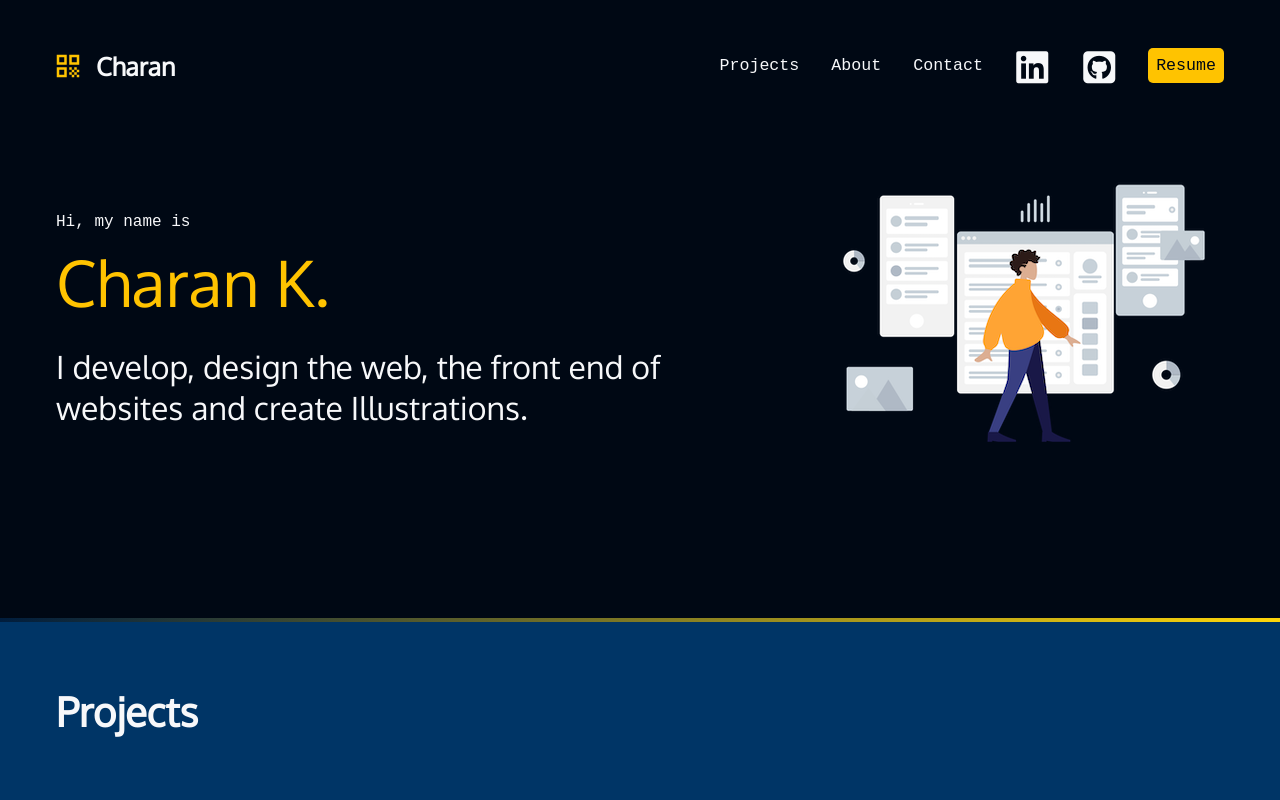
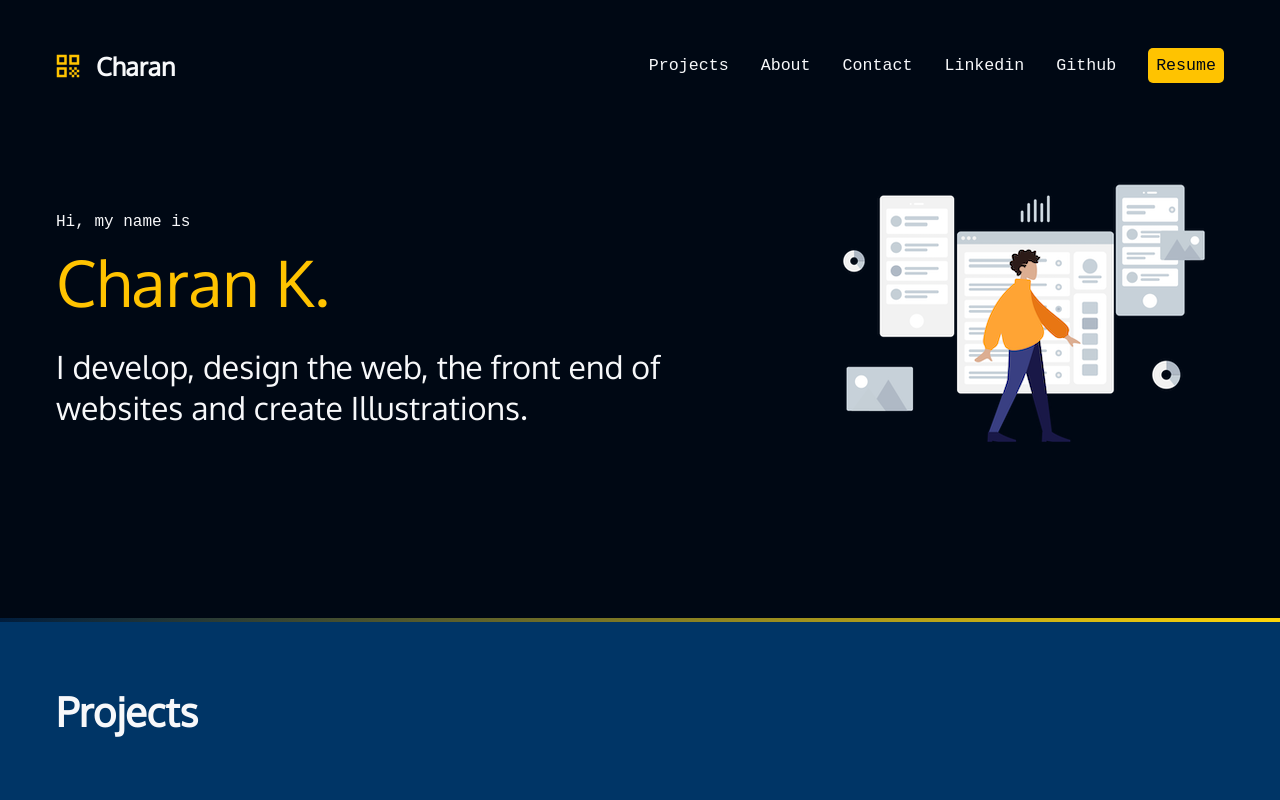
Before and after one commit to charanGIT06/myportfolio, a plain HTML site: page index.html in a window 1280 px wide. Shown: the top 800 px of the page. Drawn offline with nearby package versions, Linux system fonts and the light colour scheme; a web font is replaced by a local one.

Commit message:
names and resume-link

```diff
--- a/index.html
+++ b/index.html
@@ -32,8 +32,8 @@
             <li><a href="#projects">Projects</a></li>
             <li><a href="about.html">About</a></li>
             <li><a href="#contact">Contact</a></li>
-            <li><a href="https://www.linkedin.com/in/imcharank" target="_blank"><i class="fa-brands fa-linkedin" id="nav-icon"></i></a></li>
-            <li><a href="https://github.com/charanGIT06" target="_blank"><i class="fa-brands fa-square-github" id="nav-icon"></i></a></li>
+            <li><a href="https://www.linkedin.com/in/imcharank" target="_blank">Linkedin</a></li>
+            <li><a href="https://github.com/charanGIT06" target="_blank">Github</i></a></li>
             <li><a href="https://drive.google.com/file/d/1RzE8bgj9YrO1UyUP5ID4MPiR5FRl54L7/view?usp=sharing" target="_blank" class="button">Resume</a></li>
         </ul>
     </nav>
```
